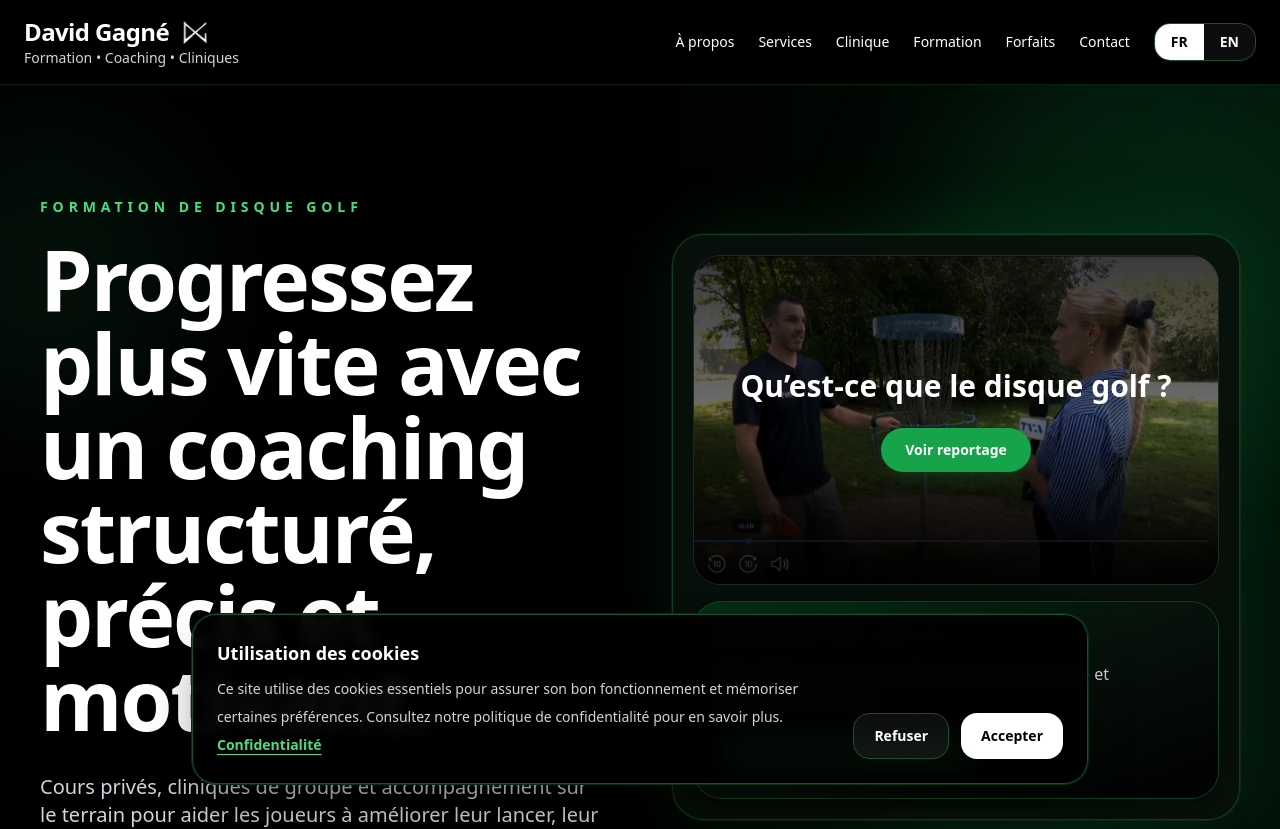
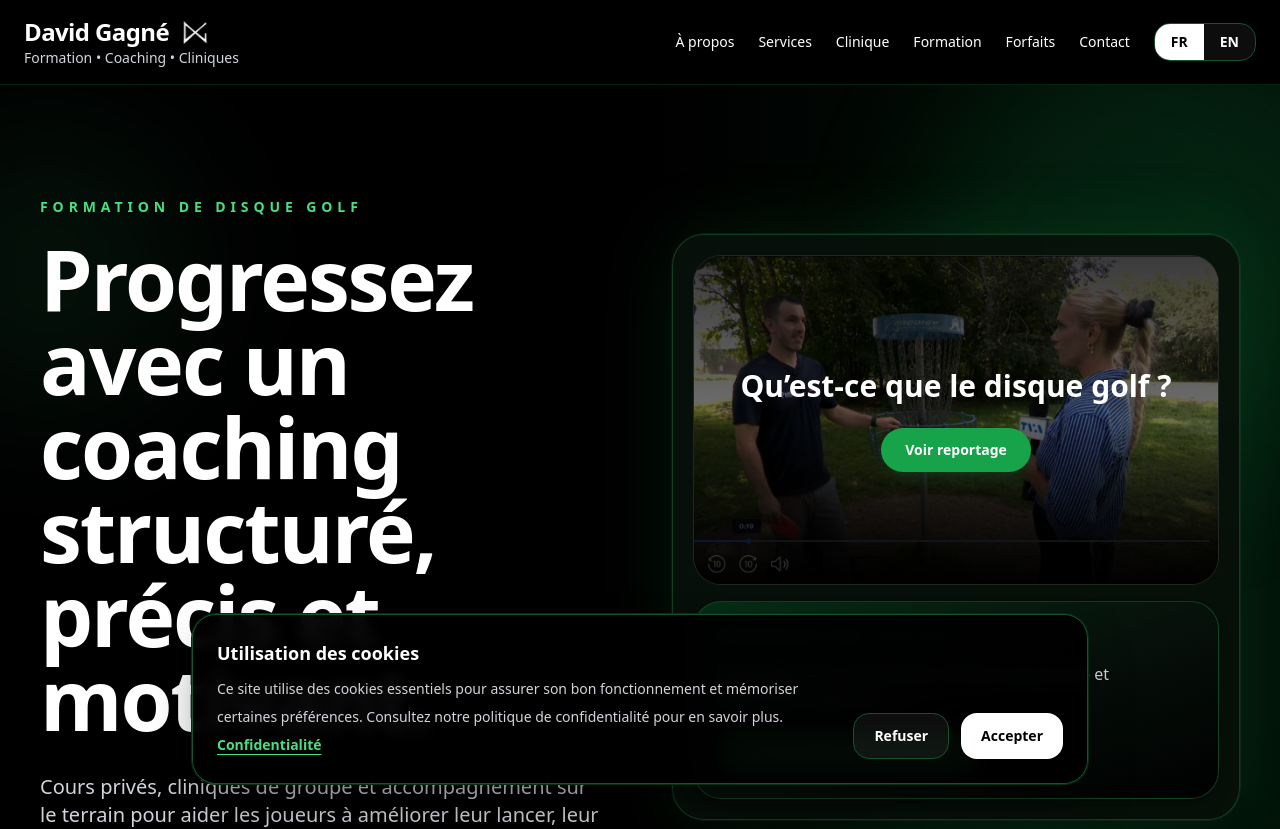
Before and after one commit to DGDiscgolf/DG_Discgolf, a React (Vite) app: page / in a window 1280 px wide. Shown: the top 829 px of the page. Built offline with nearby package versions, Linux system fonts and the light colour scheme.

Commit message:
Update App.jsx

```diff
--- a/src/App.jsx
+++ b/src/App.jsx
@@ -34,7 +34,7 @@ export default function App() {
       },
       hero: {
         badge: "FORMATION DE DISQUE GOLF",
-        title: "Progressez plus vite avec un coaching structuré, précis et motivant.",
+        title: "Progressez avec un coaching structuré, précis et motivant.",
         text: "Cours privés, cliniques de groupe et accompagnement sur le terrain pour aider les joueurs à améliorer leur lancer, leur putting et leur stratégie de jeu.",
         objectiveLabel: "Objectif",
         objectiveTitle: "Mieux lancer. Mieux scorer. Plus de plaisir.",
@@ -132,7 +132,7 @@ export default function App() {
       },
       hero: {
         badge: "DISC GOLF COACHING",
-        title: "Improve faster with structured, precise and motivating coaching.",
+        title: "Improve with structured, precise and motivating coaching.",
         text: "Private lessons, group clinics and on-course coaching to help players improve their throwing, putting and game strategy.",
         objectiveLabel: "Goal",
         objectiveTitle: "Throw better. Score better. More fun.",
```
